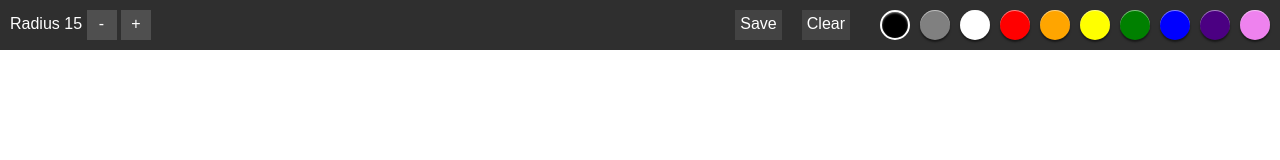
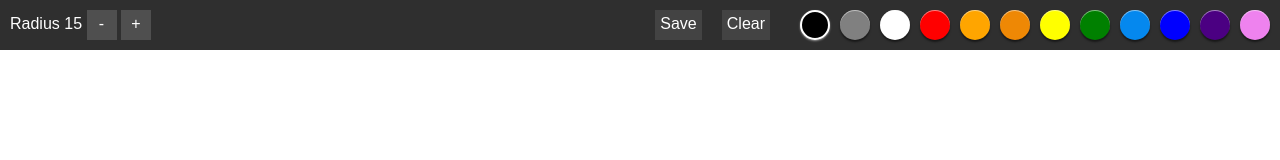
Before and after one commit to tech-thinker/WebPaint, a website: page index.html in a window 1280 px wide. Drawn offline with Linux system fonts and the light colour scheme.

Commit message:
colors added and pointer resize issue fixed

```diff
--- a/package.json
+++ b/package.json
@@ -4,8 +4,8 @@
   "description": "A web based paint application.",
   "dependencies": {
   	"javascript":"enabled"
-  	},
+  },
   "author": "Asif Mohammad Mollah",
   "organization": "Geek Of Codes",
-  "package-url": "https://github.com/GeekOfCodes/WebPaint.git",
+  "package-url": "https://github.com/GeekOfCodes/WebPaint.git"
 }
--- a/script/colors.js
+++ b/script/colors.js
@@ -1,6 +1,6 @@
 //	colors.js
 
-var colors=['black','gray','white','red','orange','yellow','green','blue','indigo','violet'];
+var colors=['black','gray','white','red','orange','#EE8805','yellow','green','#0588EE','blue','indigo','violet'];
 
 var swatchs=document.getElementsByClassName('swatch');
 /*
--- a/script/radius.js
+++ b/script/radius.js
@@ -6,7 +6,7 @@ var setRadius=function(newRadius) {
 		newRadius=minRad;
 	else if(newRadius>maxRad)
 		newRadius=maxRad;
-	radius=newRadius;
+	radius=newRadius==5.5?5:newRadius;
 	context.lineWidth=radius*2;
 	radSpan.innerHTML=radius;
 }
--- a/styles/main.css
+++ b/styles/main.css
@@ -48,7 +48,7 @@
 
 .swatch.active{
 	border: 2px solid white;
-	box-shadow: inset 0px 1px 2px rgba(255,255,255,0.5);
+	box-shadow: inset 0px 2px 2px rgba(0,0,0,0.5), 0px 1px 2px rgba(255,255,255,0.5);
 }
 
 .btn{
```
